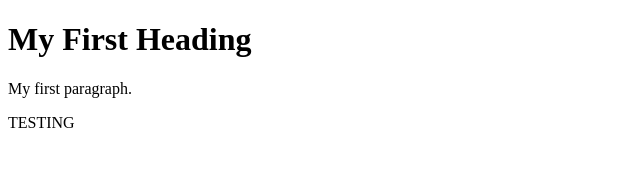
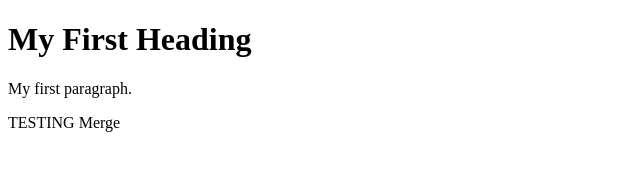
Before and after one commit to rachaelelizabeth/CFG-Final-Porject, a plain HTML site: page index.html in a window 1280 px wide. Shown: the full height of the page, 0-640 px from the left. Drawn offline with Linux system fonts and the light colour scheme.

Commit message:
Update index.html
Testing merge

```diff
--- a/index.html
+++ b/index.html
@@ -4,7 +4,7 @@
 
 <h1>My First Heading</h1>
 <p>My first paragraph.</p>
-<p>TESTING</p>
+<p>TESTING Merge</p>
 
 </body>
 </html>
```
